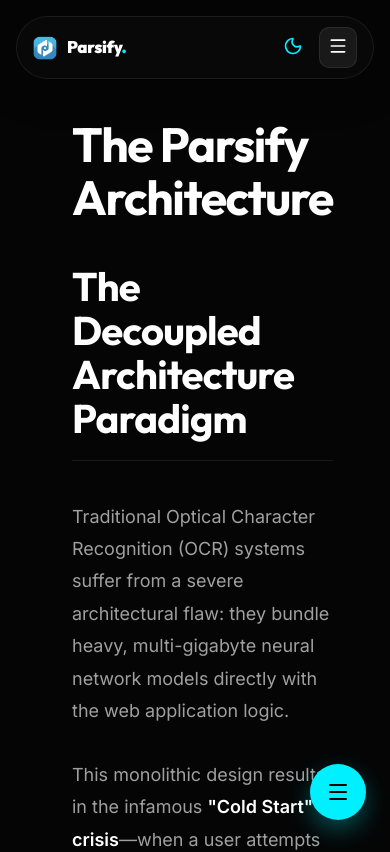
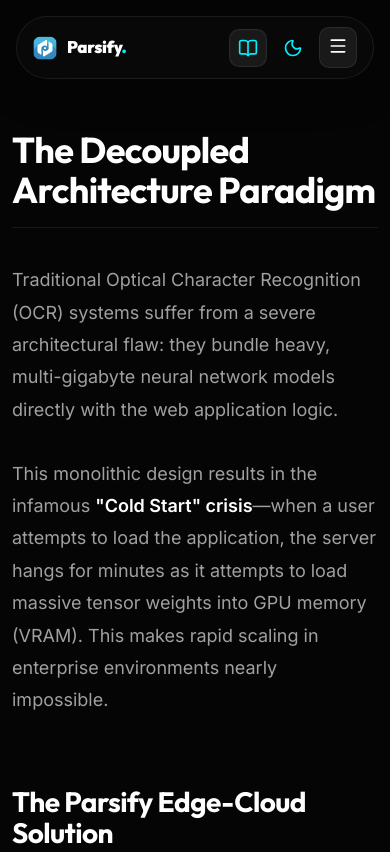
Before and after one commit to Angstormy/parsify, a React (Vite) app: page /docs in a window 390 px wide. Shown: the top 852 px of the page. Built offline with nearby package versions, Linux system fonts and the light colour scheme.

Commit message:
Minor UI Fixes

```diff
--- a/src/components/DocsContent.jsx
+++ b/src/components/DocsContent.jsx
@@ -1,6 +1,73 @@
-import React from 'react';
+import React, { useState } from 'react';
 import ReactMarkdown from 'react-markdown';
 import remarkGfm from 'remark-gfm';
+
+const CustomPre = ({ children, ...props }) => {
+  const [copied, setCopied] = useState(false);
+
+  const extractText = (node) => {
+    if (typeof node === 'string') return node;
+    if (Array.isArray(node)) return node.map(extractText).join('');
+    if (node?.props?.children) return extractText(node.props.children);
+    return '';
+  };
+
+  const textToCopy = extractText(children);
+
+  const handleCopy = () => {
+    navigator.clipboard.writeText(textToCopy);
+    setCopied(true);
+    setTimeout(() => setCopied(false), 2000);
+  };
+
+  return (
+    <div style={{
+      background: '#0a0a0a',
+      border: '1px solid var(--border-subtle)',
+      borderRadius: '12px',
+      overflow: 'hidden',
+      marginBottom: '2em',
+      maxWidth: '100%',
+      boxSizing: 'border-box'
+    }}>
+      <div style={{
+        display: 'flex',
+        justifyContent: 'flex-end',
+        alignItems: 'center',
+        background: 'rgba(255, 255, 255, 0.03)',
+        borderBottom: '1px solid var(--border-subtle)',
+        padding: '8px 16px',
+        minHeight: '40px'
+      }}>
+        <button
+          onClick={handleCopy}
+          style={{
+            background: 'rgba(255, 255, 255, 0.08)',
+            border: '1px solid var(--border-subtle)',
+            borderRadius: '6px',
+            padding: '4px 10px',
+            color: 'var(--text-primary)',
+            fontSize: '0.75rem',
+            cursor: 'pointer',
+            display: 'flex',
+            alignItems: 'center',
+            gap: '6px',
+            transition: 'all 0.2s ease',
+            backdropFilter: 'blur(4px)'
+          }}
+        >
+          {copied ? 'Copied!' : (
+            <>
+              <svg width="14" height="14" viewBox="0 0 24 24" fill="none" stroke="currentColor" strokeWidth="2" strokeLinecap="round" strokeLinejoin="round"><rect x="9" y="9" width="13" height="13" rx="2" ry="2"></rect><path d="M5 15H4a2 2 0 0 1-2-2V4a2 2 0 0 1 2-2h9a2 2 0 0 1 2 2v1"></path></svg>
+              <span>Copy</span>
+            </>
+          )}
+        </button>
+      </div>
+      <pre style={{ margin: 0, padding: '1.5em', border: 'none', background: 'transparent', overflowX: 'auto', boxSizing: 'border-box', maxWidth: '100%' }} {...props}>{children}</pre>
+    </div>
+  );
+};
 
 const DocsContent = ({ doc, allDocs, setActiveDocId }) => {
   if (!doc) return <div style={{ padding: '48px', color: 'var(--text-secondary)' }}>Select a document from the sidebar.</div>;
@@ -10,9 +77,7 @@ const DocsContent = ({ doc, allDocs, setActiveDocId }) => {
   const nextDoc = currentIndex !== -1 && currentIndex < allDocs.length - 1 ? allDocs[currentIndex + 1] : null;
 
   return (
-    <article style={{ flex: 1, padding: '48px', maxWidth: '900px', margin: '0 auto' }}>
-
-      <h1 style={{ fontSize: '3rem', marginBottom: '32px' }}>{doc.title}</h1>
+    <article className="docs-content-wrapper">
 
       {/* Hero Diagram Image */}
       {doc.image && (
@@ -28,6 +93,30 @@ const DocsContent = ({ doc, allDocs, setActiveDocId }) => {
       {/* Markdown Content Styling wrapper */}
       <div className="markdown-body" style={{ color: 'var(--text-secondary)', fontSize: '1.125rem', lineHeight: 1.8 }}>
         <style>{`
+          .docs-content-wrapper {
+            flex: 1;
+            padding: 48px;
+            max-width: 900px;
+            width: 100%;
+            margin: 0 auto;
+            box-sizing: border-box;
+          }
+          .docs-content-title {
+            font-size: 3rem;
+            margin-bottom: 32px;
+            font-family: var(--font-display);
+            font-weight: 700;
+            letter-spacing: -0.02em;
+            color: var(--text-primary);
+          }
+          .doc-nav-wrapper {
+            display: flex;
+            justify-content: space-between;
+            margin-top: 64px;
+            padding-top: 32px;
+            border-top: 1px solid var(--border-subtle);
+            gap: 16px;
+          }
           .markdown-body h1, .markdown-body h2, .markdown-body h3 {
             color: var(--text-primary);
             margin-top: 2.5em;
@@ -80,6 +169,8 @@ const DocsContent = ({ doc, allDocs, setActiveDocId }) => {
             border-radius: 12px;
             border: 1px solid var(--border-subtle);
             overflow-x: auto;
+            max-width: 100%;
+            box-sizing: border-box;
             margin-bottom: 2em;
           }
           .markdown-body blockquote {
@@ -92,32 +183,65 @@ const DocsContent = ({ doc, allDocs, setActiveDocId }) => {
             border-radius: 0 12px 12px 0;
             margin: 2em 0;
           }
-          .markdown-body table { width: 100%; border-collapse: collapse; margin-bottom: 2em; }
+          .markdown-body table { width: 100%; border-collapse: collapse; margin-bottom: 2em; display: block; overflow-x: auto; }
           .markdown-body th, .markdown-body td { border-bottom: 1px solid var(--border-subtle); padding: 16px; text-align: left; }
           .markdown-body th { color: var(--text-primary); font-weight: 600; font-size: 0.9rem; text-transform: uppercase; letter-spacing: 1px; }
           .markdown-body a { color: var(--accent-primary); text-decoration: none; border-bottom: 1px solid transparent; transition: all 0.2s; }
           .markdown-body a:hover { border-bottom-color: var(--accent-primary); }
           .doc-nav-btn:hover { background: var(--bg-surface-hover) !important; }
+          .markdown-body img { max-width: 100%; height: auto; }
+
+          @media (max-width: 768px) {
+            .docs-content-wrapper {
+              padding: 24px 0;
+            }
+            .docs-content-title {
+              font-size: 2rem;
+              margin-bottom: 24px;
+            }
+            .markdown-body {
+              font-size: 1.125rem !important;
+            }
+            .markdown-body h1 {
+              font-size: 2.25rem !important;
+            }
+            .markdown-body h2 {
+              font-size: 1.75rem !important;
+            }
+            .doc-nav-wrapper {
+              flex-direction: column;
+              gap: 16px;
+            }
+            .doc-nav-btn {
+              margin: 0 !important;
+              text-align: center !important;
+            }
+          }
         `}</style>
-        <ReactMarkdown remarkPlugins={[remarkGfm]}>
+        <ReactMarkdown
+          remarkPlugins={[remarkGfm]}
+          components={{
+            pre: CustomPre
+          }}
+        >
           {doc.content}
         </ReactMarkdown>
       </div>
 
-      <div style={{ display: 'flex', justifyContent: 'space-between', marginTop: '64px', paddingTop: '32px', borderTop: '1px solid var(--border-subtle)' }}>
+      <div className="doc-nav-wrapper">
         {prevDoc ? (
-          <button className="doc-nav-btn" onClick={() => { setActiveDocId(prevDoc.id); window.scrollTo({ top: 0, behavior: 'smooth' }); }} style={{ textAlign: 'left', background: 'transparent', border: '1px solid var(--border-subtle)', padding: '16px 24px', borderRadius: '12px', cursor: 'pointer', flex: 1, marginRight: '16px', transition: 'all 0.2s' }}>
+          <button className="doc-nav-btn" onClick={() => { setActiveDocId(prevDoc.id); window.scrollTo({ top: 0, behavior: 'smooth' }); }} style={{ textAlign: 'left', background: 'transparent', border: '1px solid var(--border-subtle)', padding: '16px 24px', borderRadius: '12px', cursor: 'pointer', flex: 1, transition: 'all 0.2s' }}>
             <div style={{ fontSize: '0.875rem', color: 'var(--text-secondary)', marginBottom: '4px' }}>Previous</div>
             <div style={{ fontSize: '1.125rem', fontWeight: 600, color: 'var(--accent-primary)' }}>&larr; {prevDoc.title}</div>
           </button>
-        ) : <div style={{ flex: 1, marginRight: '16px' }}></div>}
+        ) : <div style={{ flex: 1 }}></div>}
 
         {nextDoc ? (
-          <button className="doc-nav-btn" onClick={() => { setActiveDocId(nextDoc.id); window.scrollTo({ top: 0, behavior: 'smooth' }); }} style={{ textAlign: 'right', background: 'transparent', border: '1px solid var(--border-subtle)', padding: '16px 24px', borderRadius: '12px', cursor: 'pointer', flex: 1, marginLeft: '16px', transition: 'all 0.2s' }}>
+          <button className="doc-nav-btn" onClick={() => { setActiveDocId(nextDoc.id); window.scrollTo({ top: 0, behavior: 'smooth' }); }} style={{ textAlign: 'right', background: 'transparent', border: '1px solid var(--border-subtle)', padding: '16px 24px', borderRadius: '12px', cursor: 'pointer', flex: 1, transition: 'all 0.2s' }}>
             <div style={{ fontSize: '0.875rem', color: 'var(--text-secondary)', marginBottom: '4px' }}>Next</div>
             <div style={{ fontSize: '1.125rem', fontWeight: 600, color: 'var(--accent-primary)' }}>{nextDoc.title} &rarr;</div>
           </button>
-        ) : <div style={{ flex: 1, marginLeft: '16px' }}></div>}
+        ) : <div style={{ flex: 1 }}></div>}
       </div>
 
     </article>
--- a/src/components/Navbar.jsx
+++ b/src/components/Navbar.jsx
@@ -1,8 +1,10 @@
 import React, { useState, useEffect } from 'react';
-import { NavLink } from 'react-router-dom';
-import { Sun, Moon, Menu, X } from 'lucide-react';
+import { NavLink, useLocation } from 'react-router-dom';
+import { Sun, Moon, Menu, X, BookOpen } from 'lucide-react';
 
 const Navbar = ({ onEngineClick, onHomeClick }) => {
+  const location = useLocation();
+  const isDocsPage = location.pathname.startsWith('/docs');
   const [theme, setTheme] = useState(localStorage.getItem('parsify-theme') || 'dark');
   const [scrolled, setScrolled] = useState(false);
   const [isMenuOpen, setIsMenuOpen] = useState(false);
@@ -161,16 +163,44 @@ const Navbar = ({ onEngineClick, onHomeClick }) => {
         {/* Mobile Actions */}
         {isMobile && (
           <div style={{ display: 'flex', gap: '8px', alignItems: 'center' }}>
+            {isDocsPage && (
+              <button
+                onClick={() => window.dispatchEvent(new CustomEvent('toggle-docs-sidebar'))}
+                style={{
+                  background: 'var(--bg-surface-hover)',
+                  border: '1px solid var(--border-subtle)',
+                  color: 'var(--accent-primary)',
+                  padding: '8px',
+                  borderRadius: '10px',
+                  display: 'flex',
+                  alignItems: 'center',
+                  justifyContent: 'center',
+                  cursor: 'pointer'
+                }}
+                title="Toggle Documentation Menu"
+              >
+                <BookOpen size={20} />
+              </button>
+            )}
             <button
               onClick={toggleTheme}
               style={{
                 background: 'transparent',
                 border: 'none',
                 color: theme === 'dark' ? 'var(--accent-primary)' : 'var(--text-secondary)',
-                padding: '8px'
+                padding: '8px',
+                cursor: 'pointer'
               }}
             >
-              {theme === 'dark' ? <Moon size={20} /> : <Sun size={20} />}
+              <div style={{
+                transform: `rotate(${theme === 'dark' ? '0deg' : '360deg'}) scale(${theme === 'dark' ? 1 : 1})`,
+                transition: 'transform 0.7s cubic-bezier(0.4, 0, 0.2, 1)',
+                display: 'flex',
+                alignItems: 'center',
+                justifyContent: 'center'
+              }}>
+                {theme === 'dark' ? <Moon size={20} /> : <Sun size={20} />}
+              </div>
             </button>
             <button
               onClick={toggleMenu}
--- a/src/index.css
+++ b/src/index.css
@@ -70,6 +70,7 @@ body {
   line-height: 1.6;
   overflow-x: hidden;
   -webkit-font-smoothing: antialiased;
+  transition: background-color 0.4s ease, color 0.4s ease;
 }
 
 /* Dynamic Animated Gradient Background */
--- a/src/pages/DocsPage.jsx
+++ b/src/pages/DocsPage.jsx
@@ -21,58 +21,43 @@ const DocsPage = () => {
     return () => window.removeEventListener('resize', handleResize);
   }, []);
 
+  useEffect(() => {
+    const handleToggle = () => setIsSidebarOpen(prev => !prev);
+    window.addEventListener('toggle-docs-sidebar', handleToggle);
+    return () => window.removeEventListener('toggle-docs-sidebar', handleToggle);
+  }, []);
+
   return (
     <div style={{
-      display: 'grid',
-      gridTemplateColumns: isMobile ? '1fr' : '280px minmax(0, 1fr)',
+      display: isMobile ? 'block' : 'grid',
+      gridTemplateColumns: isMobile ? 'none' : '320px minmax(0, 1fr)',
       minHeight: '100vh',
       width: '100%',
-      maxWidth: '1600px',
+      maxWidth: '100vw',
       margin: '0 auto',
       paddingTop: isMobile ? '70px' : '90px',
       background: 'var(--bg-base)',
       transition: 'all 0.4s ease',
       position: 'relative'
     }}>
-      {/* Mobile Sidebar Toggle */}
-      {isMobile && (
-        <button
-          onClick={() => setIsSidebarOpen(!isSidebarOpen)}
-          style={{
-            position: 'fixed',
-            bottom: '24px',
-            right: '24px',
-            width: '56px',
-            height: '56px',
-            borderRadius: '50%',
-            background: 'var(--accent-primary)',
-            color: '#000',
-            border: 'none',
-            boxShadow: '0 10px 25px var(--accent-glow)',
-            zIndex: 1100,
-            display: 'flex',
-            alignItems: 'center',
-            justifyContent: 'center',
-            cursor: 'pointer'
-          }}
-        >
-          {isSidebarOpen ? <X size={24} /> : <Menu size={24} />}
-        </button>
-      )}
-
       {/* Sidebar - responsive behavior */}
       <div style={{
         position: isMobile ? 'fixed' : 'sticky',
-        top: isMobile ? 0 : '90px',
+        top: isMobile ? 0 : '110px',
         left: 0,
         bottom: 0,
-        width: isMobile ? '280px' : 'auto',
-        zIndex: isMobile ? 1050 : 1,
+        width: isMobile ? '300px' : 'auto',
+        zIndex: isMobile ? 1220 : 1,
         background: 'var(--bg-base)',
-        borderRight: '1px solid var(--border-subtle)',
         transform: isMobile ? (isSidebarOpen ? 'translateX(0)' : 'translateX(-100%)') : 'none',
-        transition: 'transform 0.3s ease, top 0.4s ease',
-        visibility: isMobile && !isSidebarOpen ? 'hidden' : 'visible'
+        transition: 'transform 0.4s cubic-bezier(0.4, 0, 0.2, 1)',
+        visibility: isMobile && !isSidebarOpen ? 'hidden' : 'visible',
+        height: isMobile ? '100%' : 'calc(100vh - 110px)',
+        overflowY: 'auto',
+        alignSelf: isMobile ? 'auto' : 'start',
+        borderRight: isMobile ? '1px solid var(--border-subtle)' : 'none',
+        boxShadow: isMobile ? '12px 0 40px rgba(0,0,0,0.65)' : 'none',
+        paddingTop: isMobile ? '80px' : '0'
       }}>
         <DocsSidebar docs={docsContent} activeDocId={activeDocId} setActiveDocId={setActiveDocId} />
       </div>
@@ -88,15 +73,18 @@ const DocsPage = () => {
             right: 0,
             bottom: 0,
             background: 'rgba(0,0,0,0.5)',
-            backdropFilter: 'blur(4px)',
-            zIndex: 1040
+            backdropFilter: 'blur(8px)',
+            zIndex: 1210
           }}
         />
       )}
 
       <div style={{
-        padding: isMobile ? '0 24px' : '0 48px',
+        padding: isMobile ? '0 12px' : '0 48px',
         overflowY: 'visible',
+        width: '100%',
+        maxWidth: '100%',
+        boxSizing: 'border-box',
         background: 'var(--bg-base)',
         transition: 'padding 0.3s ease'
       }}>
```
Also changed, not shown: src/components/DocsSidebar.jsx (+1 -6 lines).
